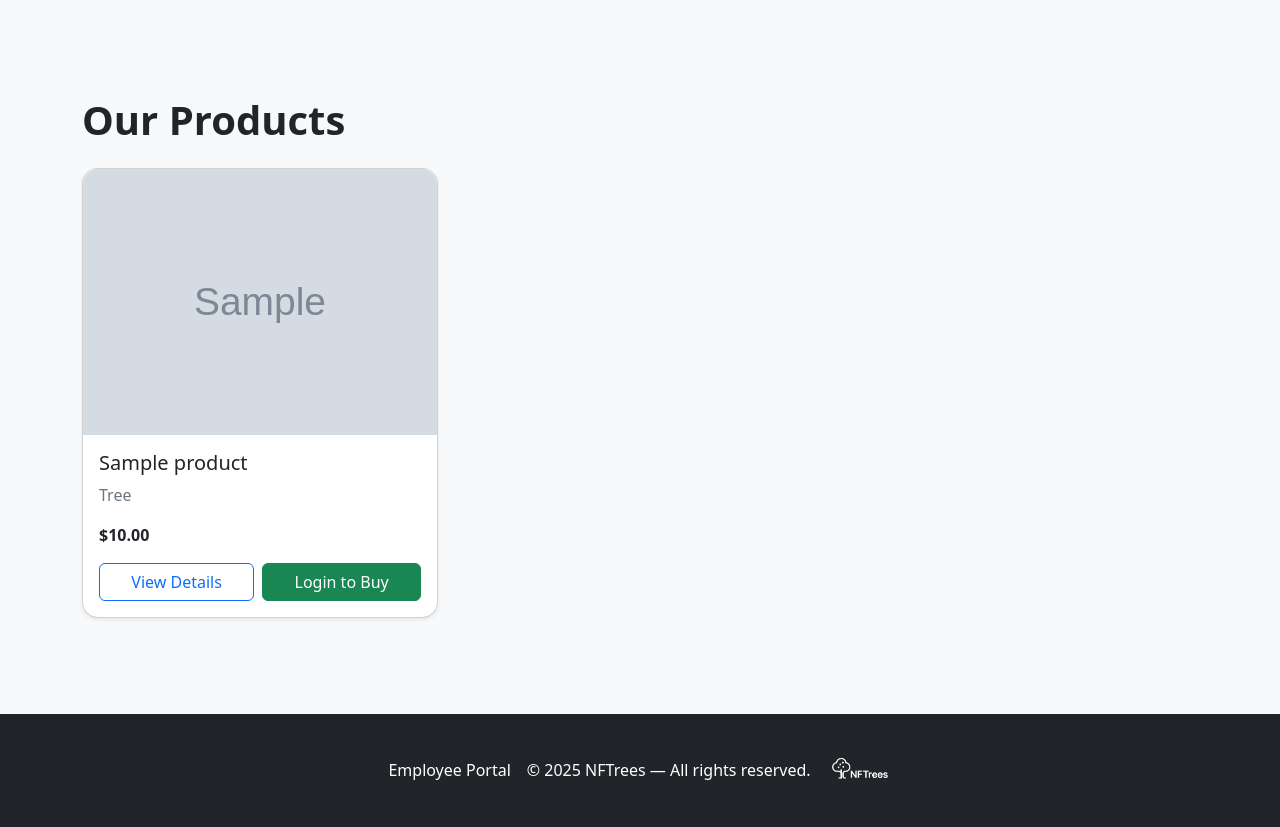
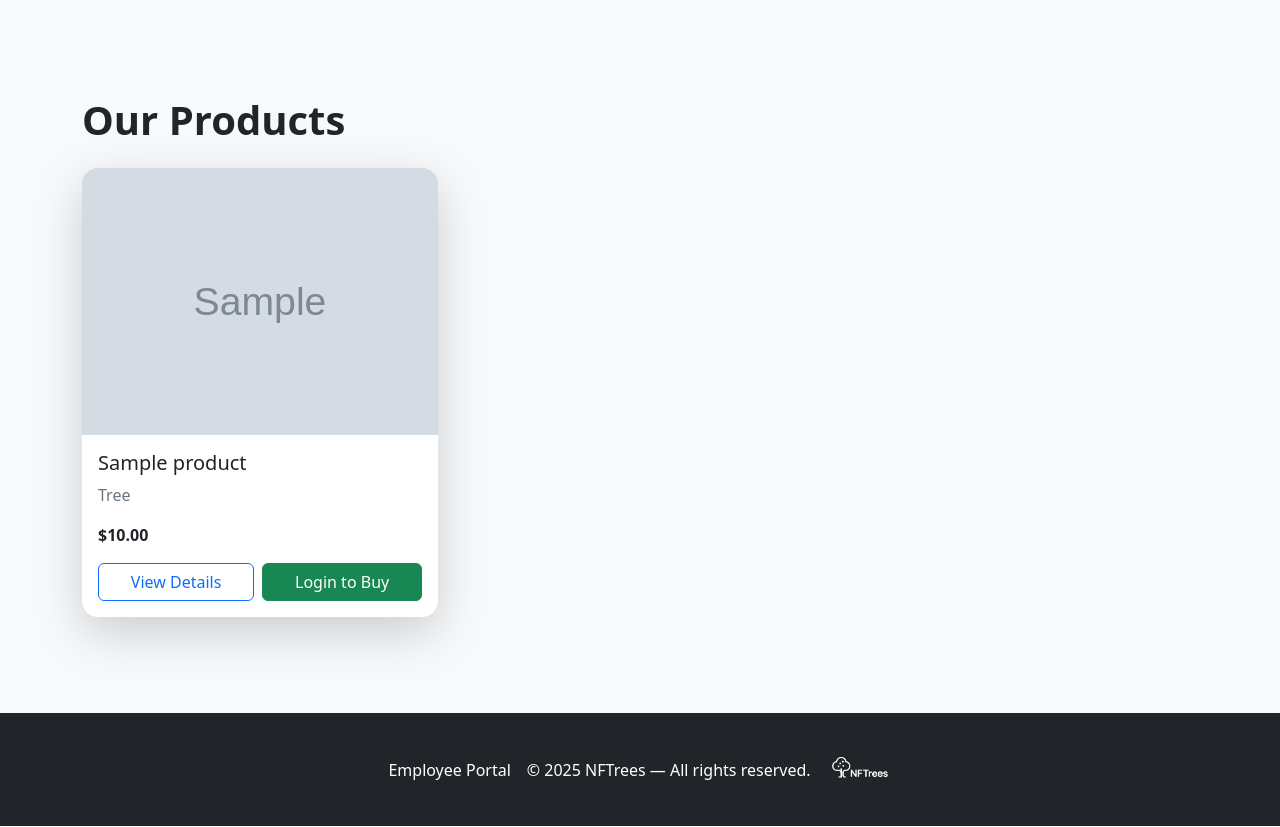
Before and after one commit to blheisey/newNFTrees, a Django app: page / in a window 1280 px wide. Shown: the part 56-883 px from the top of the page. Run offline with Django 5.2, Linux system fonts and the light colour scheme; tables that the repository leaves empty hold one stand-in row (values such as "Sample post"); grey boxes marked "Sample" are stand-in pictures.

Commit message:
a little styling for the landing page

```diff
--- a/shop/templates/shop/products.html
+++ b/shop/templates/shop/products.html
@@ -10,7 +10,7 @@
     <div class="row row-cols-1 row-cols-md-3 g-4">
         {% for product in products %}
         <div class="col">
-            <div class="card h-100 shadow-sm rounded-4">
+<div class="card h-100 shadow-lg rounded-4 border-0">
                 {% if product.image %}
                 <img src="{{ product.image.url }}" class="card-img-top rounded-top-4" alt="{{ product.name }}">
                 {% else %}
```
